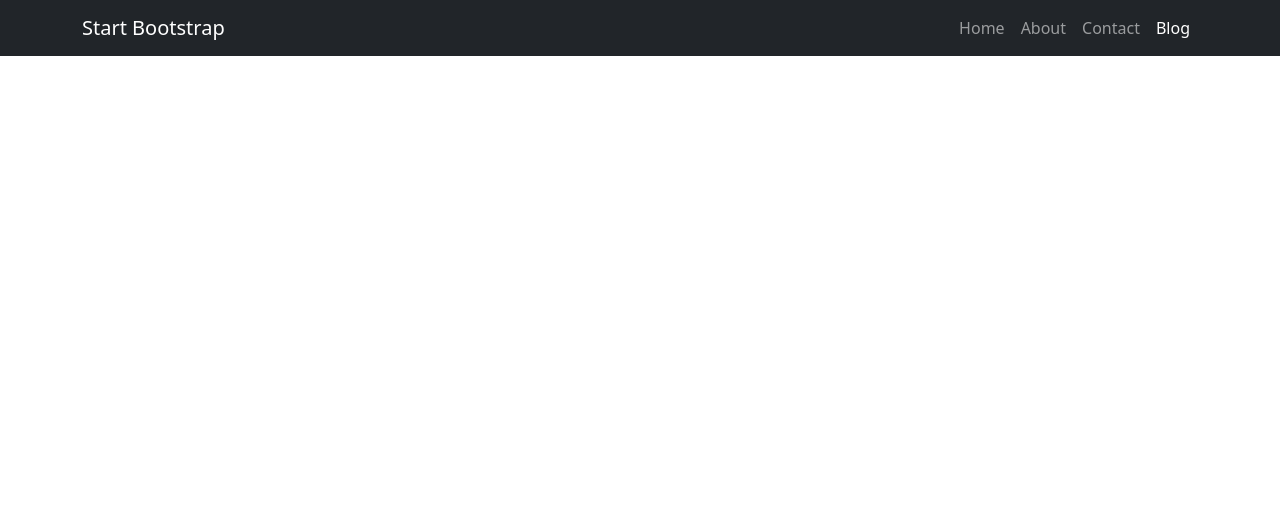
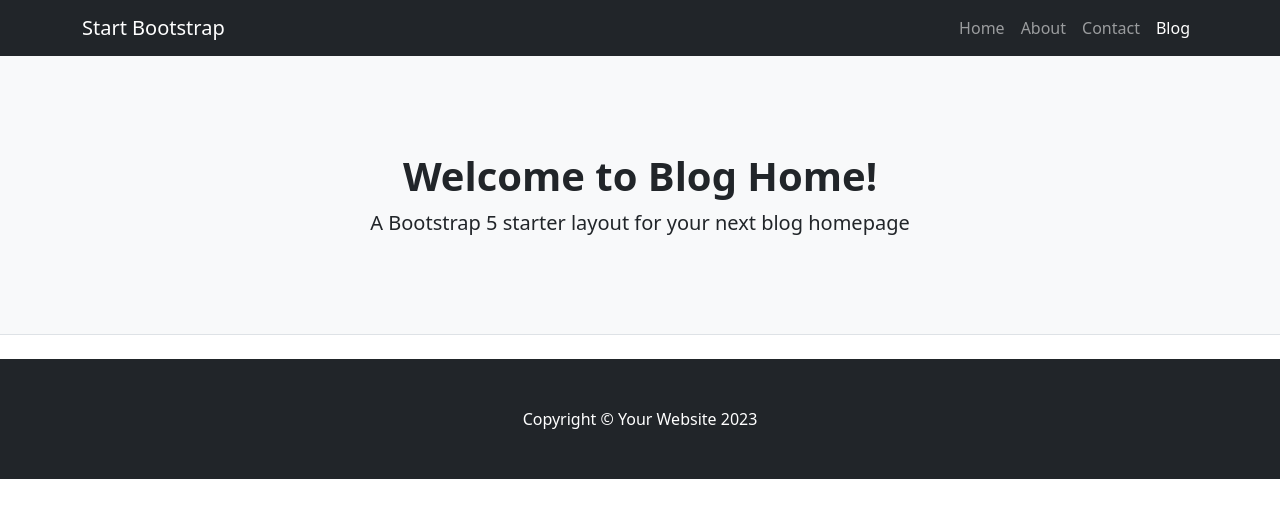
Before and after one commit to seriiserii825/vue-laravel-9, a Vue app: page / in a window 1280 px wide. Shown: the top 518 px of the page. Built offline with nearby package versions, Linux system fonts and the light colour scheme.

Commit message:
feat: routes

```diff
--- a/src/App.vue
+++ b/src/App.vue
@@ -1,8 +1,10 @@
 <script setup lang="ts">
 import Navigation from './components/navigation/Navigation.vue';
+import Footer from "./components/footer/Footer.vue";
 </script>
 
 <template>
-  <Navigation />
-
+  <Navigation/>
+    <router-view/>
+  <Footer/>
 </template>
--- /dev/null
+++ b/src/components/home/HomeIntro.vue
@@ -0,0 +1,14 @@
+<script setup lang="ts">
+</script>
+
+<template>
+  <header class="py-5 bg-light border-bottom mb-4">
+    <div class="container">
+      <div class="text-center my-5">
+        <h1 class="fw-bolder">Welcome to Blog Home!</h1>
+        <p class="lead mb-0">A Bootstrap 5 starter layout for your next blog homepage</p>
+      </div>
+    </div>
+  </header>
+
+</template>
--- a/src/components/navigation/Navigation.vue
+++ b/src/components/navigation/Navigation.vue
@@ -4,10 +4,14 @@
   <nav class="navbar navbar-expand-lg navbar-dark bg-dark">
     <div class="container">
       <a class="navbar-brand" href="#!">Start Bootstrap</a>
-                <button class="navbar-toggler" type="button" data-bs-toggle="collapse" data-bs-target="#navbarSupportedContent" aria-controls="navbarSupportedContent" aria-expanded="false" aria-label="Toggle navigation"><span class="navbar-toggler-icon"></span></button>
+      <button class="navbar-toggler" type="button" data-bs-toggle="collapse" data-bs-target="#navbarSupportedContent"
+              aria-controls="navbarSupportedContent" aria-expanded="false" aria-label="Toggle navigation"><span
+          class="navbar-toggler-icon"></span></button>
       <div class="collapse navbar-collapse" id="navbarSupportedContent">
         <ul class="navbar-nav ms-auto mb-2 mb-lg-0">
-                        <li class="nav-item"><a class="nav-link" href="#">Home</a></li>
+          <li class="nav-item">
+            <RouterLink to="/" class="nav-link">Home</RouterLink>
+          </li>
           <li class="nav-item"><a class="nav-link" href="#!">About</a></li>
           <li class="nav-item"><a class="nav-link" href="#!">Contact</a></li>
           <li class="nav-item"><a class="nav-link active" aria-current="page" href="#">Blog</a></li>
--- a/src/components/views/HomeView.vue
+++ b/src/components/views/HomeView.vue
@@ -1,8 +1,7 @@
 <script setup lang="ts">
+import HomeIntro from "../home/HomeIntro.vue";
 </script>
 
 <template>
-  <div class="home-view">
-    <h2>Home view</h2>
-  </div>
+  <HomeIntro/>
 </template>
--- a/src/main.ts
+++ b/src/main.ts
@@ -1,15 +1,15 @@
-import { createApp } from 'vue'
-import { createRouter, createWebHistory } from 'vue-router'
+import {createApp} from 'vue'
+import {createRouter, createWebHistory} from 'vue-router'
 // import './style.css'
 import './assets/css/styles.css'
 import App from './App.vue'
+import {routes} from "./routes.ts";
 
 const app = createApp(App)
 const router = createRouter({
-  history: createWebHistory(),
-  routes: []
+    history: createWebHistory(),
+    routes: routes
 })
 
 app.use(router)
-
 app.mount('#app')
--- a/startbootstrap-blog-home-gh-pages/index.html
+++ b/startbootstrap-blog-home-gh-pages/index.html
@@ -36,6 +36,7 @@
                 </div>
             </div>
         </header>
+
         <!-- Page content-->
         <div class="container">
             <div class="row">
```
Also changed, not shown: src/routes.ts (+6 -4 lines). Lines whose indentation alone changed are shown as unchanged.
